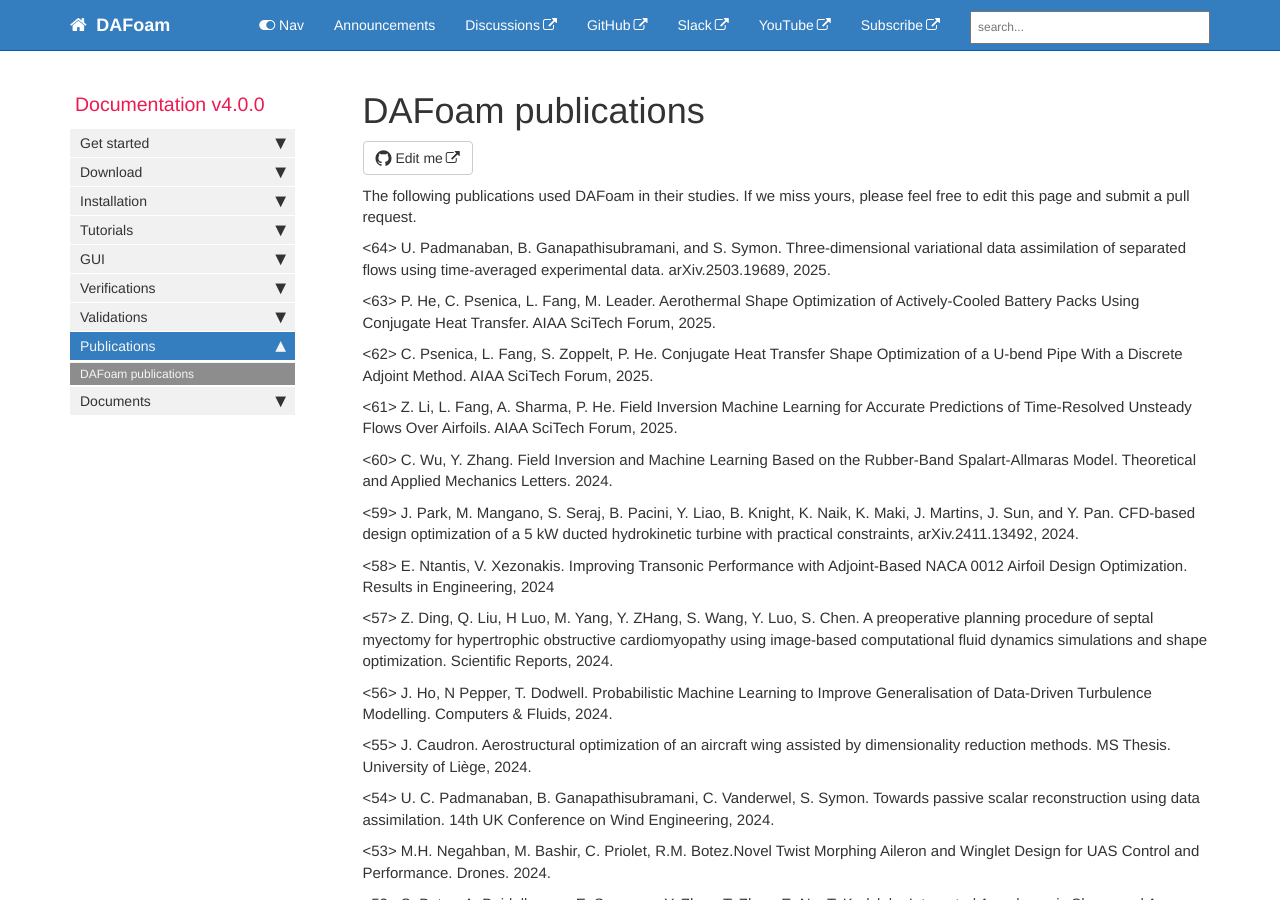
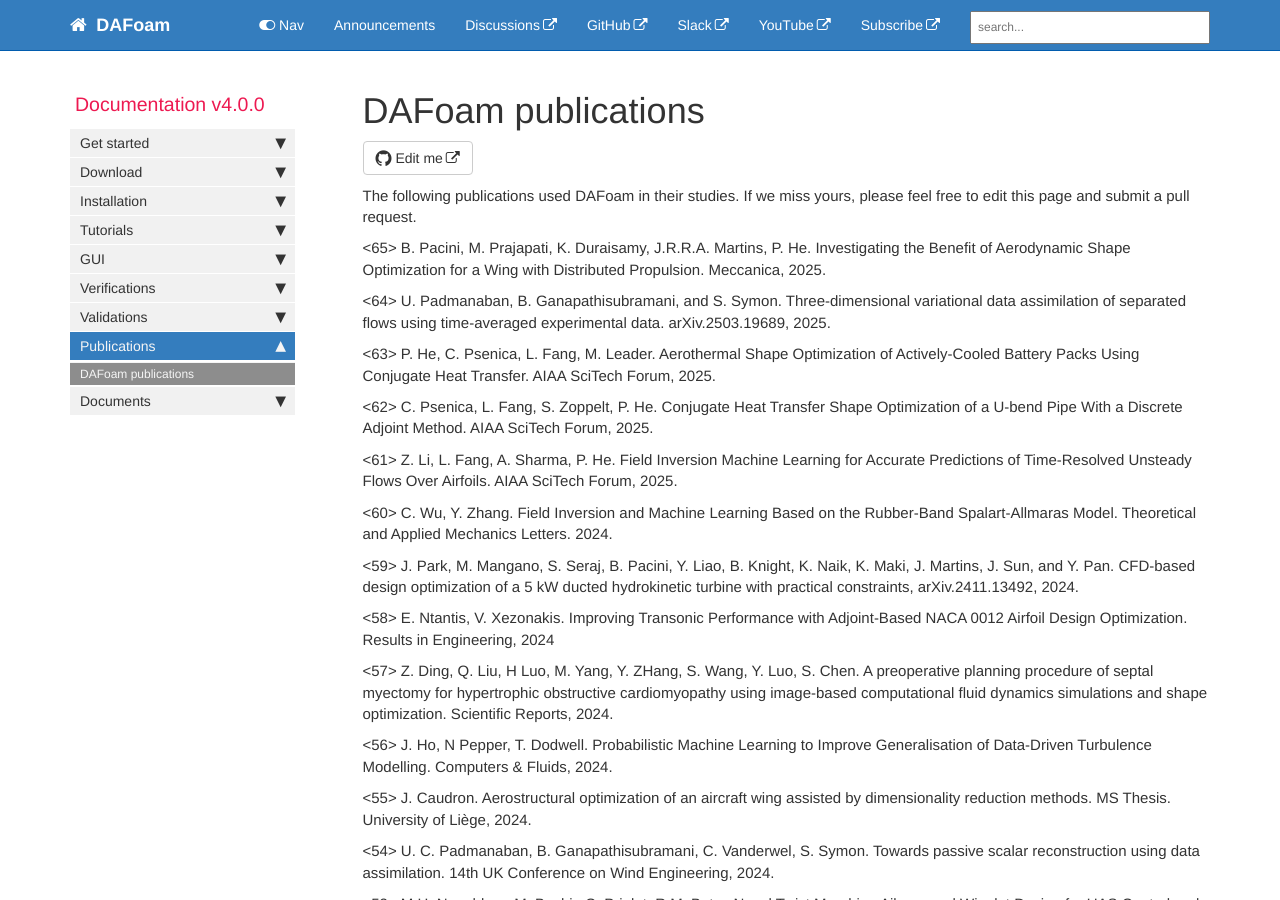
Before and after one commit to DAFoam/DAFoam.github.io, a Jekyll site: the page built from pages/mydoc/mydoc_docs_publications.md, in a window 1280 px wide and 900 px high. Built offline with Jekyll 4.4.1, drawn with Linux system fonts in a browser that asks for light colours; comment, search, counter and statistics services are not loaded.

Commit message:
content update

```diff
--- a/pages/mydoc/mydoc_docs_publications.md
+++ b/pages/mydoc/mydoc_docs_publications.md
@@ -8,6 +8,8 @@ folder: mydoc
 ---
 
 The following publications used DAFoam in their studies. If we miss yours, please feel free to edit this page and submit a pull request.
+
+<65> B. Pacini, M. Prajapati, K. Duraisamy, J.R.R.A. Martins, P. He. Investigating the Benefit of Aerodynamic Shape Optimization for a Wing with Distributed Propulsion. Meccanica, 2025.
 
 <64> U. Padmanaban, B. Ganapathisubramani, and S. Symon. Three-dimensional variational data assimilation of separated flows using time-averaged experimental data. arXiv.2503.19689, 2025.
 
```
